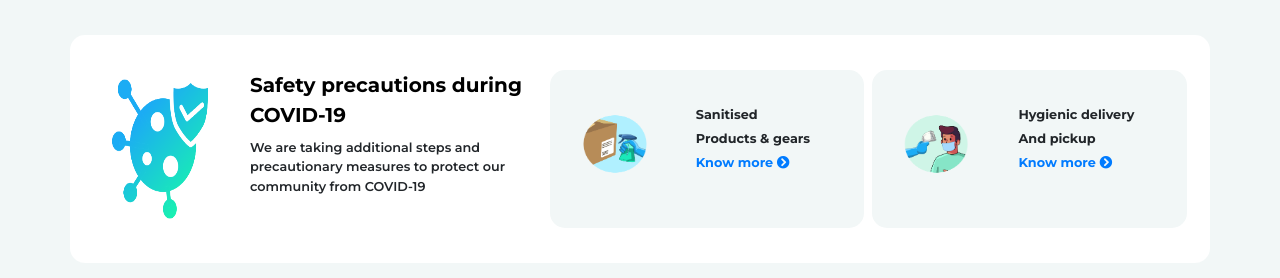
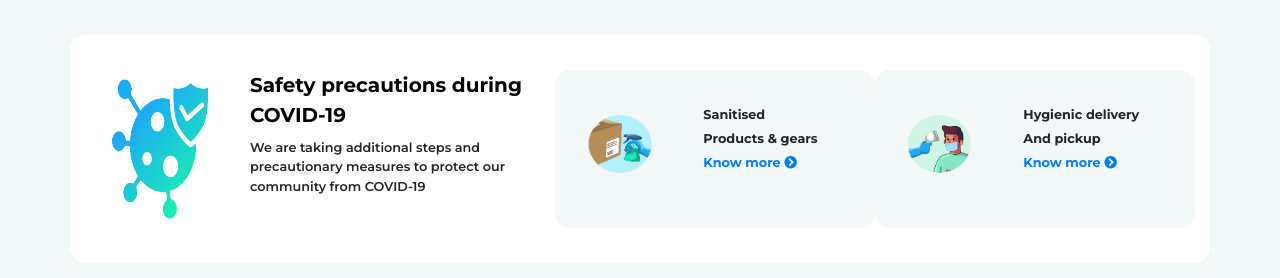
Before and after one commit to tinshade/rentkar, a React (Create React App) app: page / in a window 1280 px wide. Shown: the part 501-779 px from the top of the page. Built offline with nearby package versions, Linux system fonts and the light colour scheme.

Commit message:
Revert "I have made changes in the style of the covid banner"

```diff
--- a/package.json
+++ b/package.json
@@ -9,7 +9,7 @@
     "bootstrap": "^4.5.0",
     "react": "^16.13.1",
     "react-dom": "^16.13.1",
-    "react-scripts": "^3.4.1"
+    "react-scripts": "3.4.1"
   },
   "scripts": {
     "start": "react-scripts start",
--- a/src/components/UI/CovidBanner.js
+++ b/src/components/UI/CovidBanner.js
@@ -35,7 +35,7 @@ const CovidBanner = () =>{
                     <button className="btn text-primary kmb" style={{padding: "2%"}}>Know more</button>
                   </div>
               </div>
-              <div className="container-fluid dtop faint" style={{marginRight: "0.5rem"}}>
+              <div className="container-fluid dtop faint" >
                   <div className="row mt-3">
                       <div className="col-md-5 col-lg-5 col-sm-12">
                           <img alt="" src={c2} className="mt-2 img-responsive" height="100px" width="100px"/>
@@ -47,7 +47,7 @@ const CovidBanner = () =>{
                       </div>
                   </div>
               </div>
-              <div className="container-fluid dtop faint" style={{marginRight: "0.5rem"}}>
+              <div className="container-fluid dtop faint" >
                   <div className="row mt-3">
                       <div className="col-md-5 col-lg-5 col-sm-12">
                           <img alt="" src={c3} className="mt-2 img-responsive" height="100px" width="100px"/>
```
Also changed, not shown: 1 other file (tests, documents, lock files or other folders).
